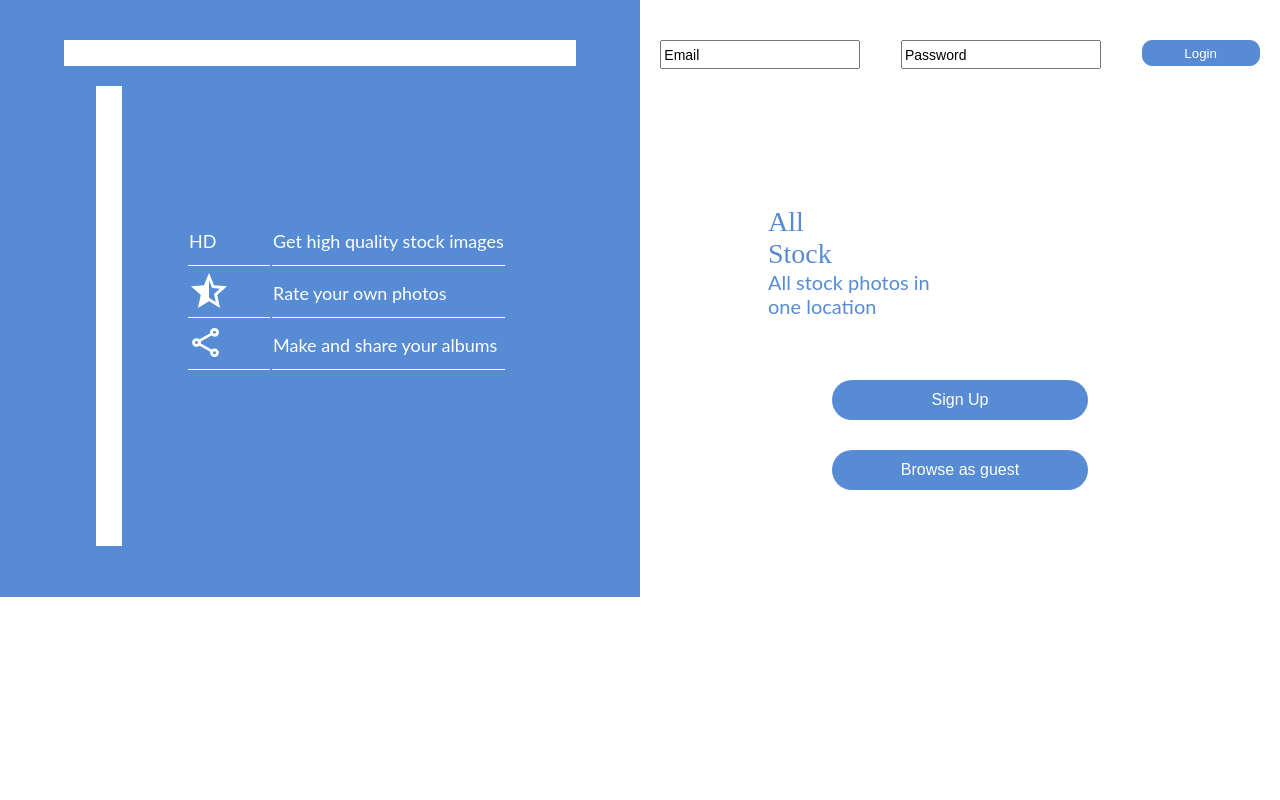
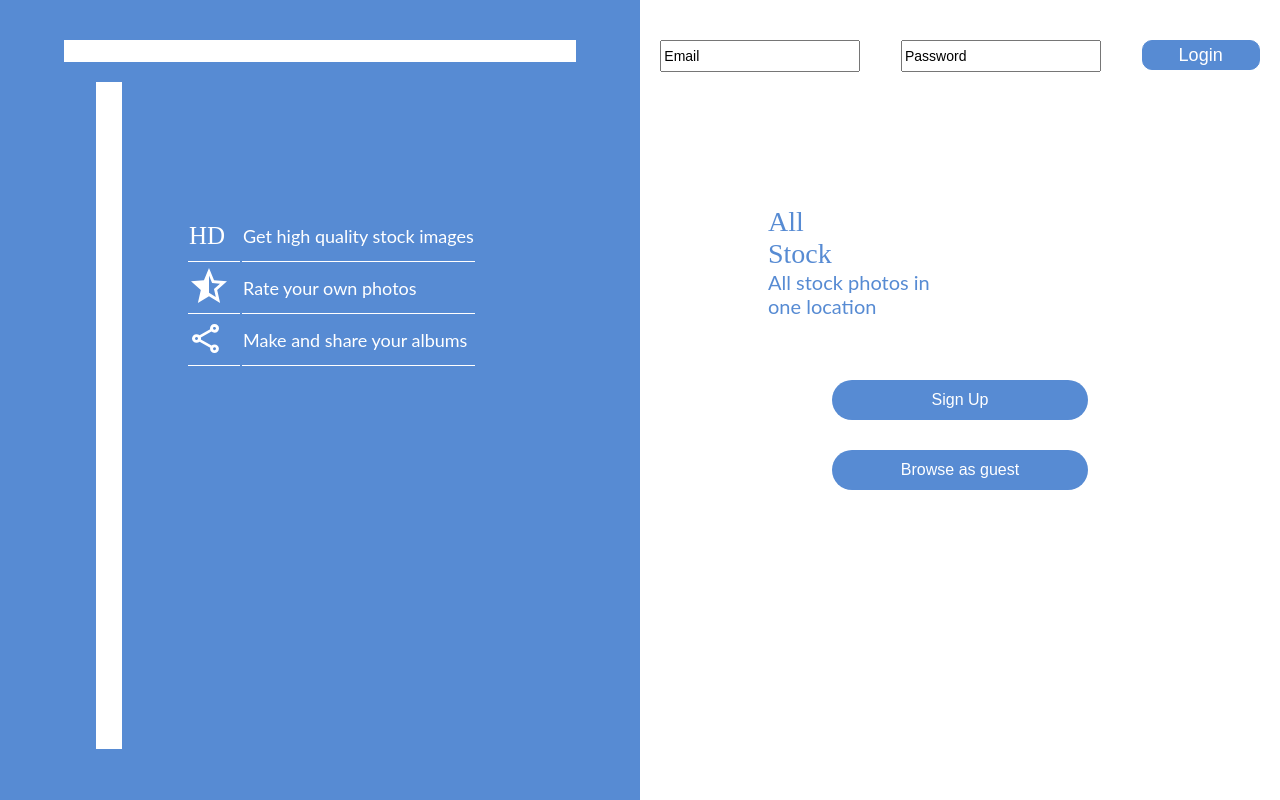
Before and after one commit to AnupDb/AllStock, a React (Vite) app: page / in a window 1280 px wide. Built offline with nearby package versions, Linux system fonts and the light colour scheme.

Commit message:
removed bug and made changes to landing.js

```diff
--- a/src/Landing.js
+++ b/src/Landing.js
@@ -94,21 +94,22 @@ const Landing = () => {
         <div className="vertical-bar"></div>
         <div className="content">
           <table>
+            <tbody>
             <tr>
-              <td className="col1 row1">HD</td>
-              <td className="col2 row1">Get high quality stock images</td>
+              <td className="col1row1 col1">HD</td>
+              <td className="col2row1">Get high quality stock images</td>
             </tr>
 
             <tr>
-              <td className="col1 row2"><img src={halfstar} alt="star icon" /></td>
-              <td className="col2 row2">Rate your own photos</td>
+              <td className="col1row2 col1"><img src={halfstar} alt="star icon" className="icon"/></td>
+              <td className="col2row2">Rate your own photos</td>
             </tr>
 
             <tr>
-              <td className="col1 row3"><img src={share} alt="share icon" /></td>
-              <td className="col2 row3">Make and share your albums</td>
+              <td className="col1row3 col1"><img src={share} alt="share icon" className="icon"/></td>
+              <td className="col2row3">Make and share your albums</td>
             </tr>
-
+            </tbody>
           </table>
 
         </div>
--- a/src/landing.scss
+++ b/src/landing.scss
@@ -4,9 +4,15 @@ $theme: #578bd3;
   display:flex;
   width:100%;
   height:100%;
+  position:fixed;
+  left:0;
+  top:0;
+  overflow: hidden;
   .left{
     background-color: #578bd3;
     width:50%;
+    height:100%;
+    overflow-y: hidden;
     display: flex;
     flex-flow: column;
     .left-top{
@@ -17,9 +23,10 @@ $theme: #578bd3;
     }
     .left-bot{
       display: flex;
+      height:100%;
       margin-bottom: 51px;
       .vertical-bar{
-        height:460px;
+        height:100%;
         background-color: white;
         width:26px;
         margin-left:15%;
@@ -27,18 +34,23 @@ $theme: #578bd3;
       .content{
         margin:20% 10%;
         color:white;
-        font-family: lato;
-        font-size: 18px;
+
         table{
+          &:not(.col1row1){
+            font-family: lato;
+            font-size:18px;
+          }
+          .col1row1{
+            font-family: museo-slab;
+            font-weight: 1700px;
+            font-size: 25px;
+          }
           .col1{
-            width:80px;
-            .row1{
-              font-family: museo-slab;
-              font-weight: 700px;
-              font-size: 30px;
-            }
+            width:50px;
           }
-
+          .icon{
+            height:75%;
+          }
           tr{
             margin-top: 10px;
             height:50px;
@@ -69,7 +81,7 @@ $theme: #578bd3;
         border-top: 1px solid BCBCBC;
         font-size: 14px;
         flex-basis: 30%;
-        height:90%;
+        height:26px;
       }
       button{
         border: 1px solid $theme;
@@ -77,7 +89,11 @@ $theme: #578bd3;
         color:white;
         flex-basis: 118px;
         border-radius: 10px;
-        height:100%;
+        height:30px;
+        font-size: 18px;
+        &:hover{
+          cursor: pointer;
+        }
       }
     }
     .right-mid{
```
Also changed, not shown: 1 other file (tests, documents, lock files or other folders).
